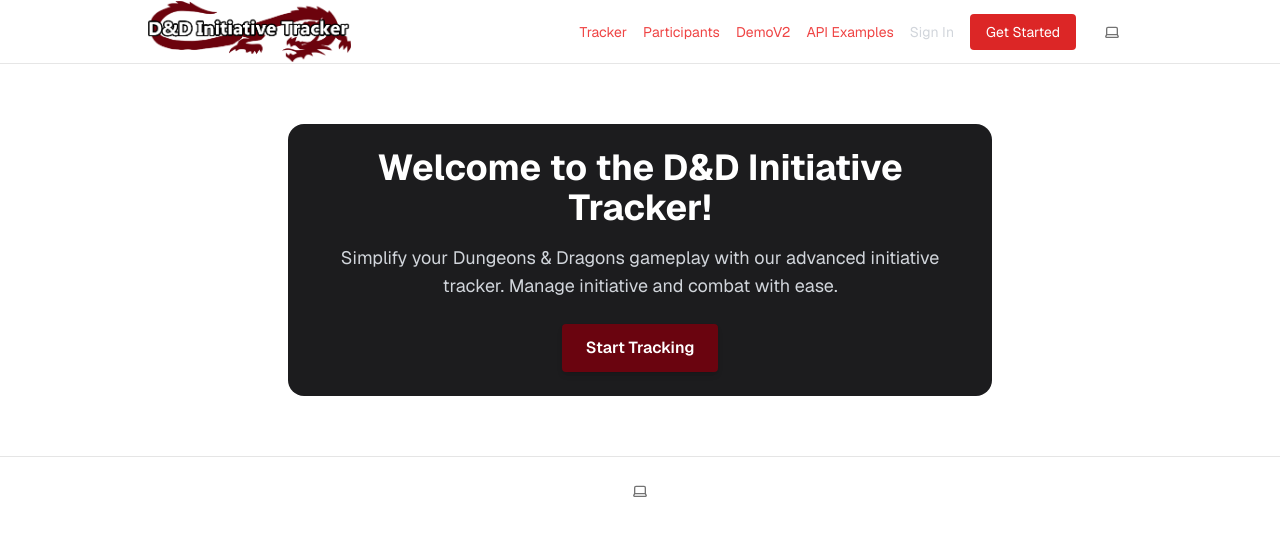
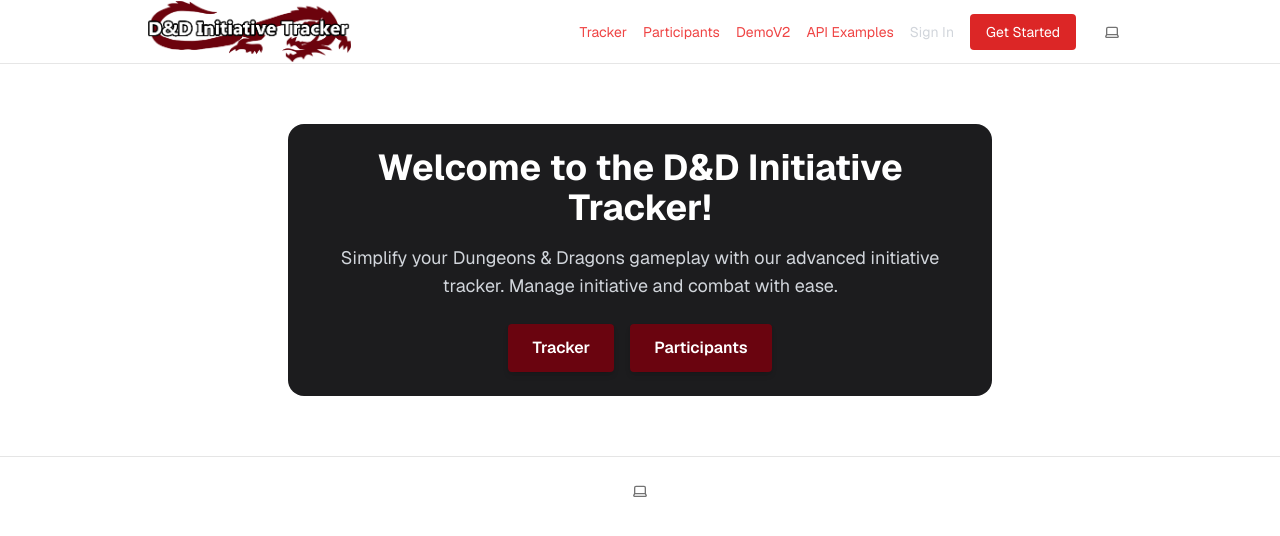
Before and after one commit to rakenduste-programmeerimine-2024/initiative-tracker, a Next.js app: page / in a window 1280 px wide. Shown: the top 536 px of the page. Built offline with nearby package versions, Linux system fonts and the light colour scheme; no server answers.

Commit message:
feat: add participants shortcut to front page

```diff
--- a/app/page.tsx
+++ b/app/page.tsx
@@ -15,7 +15,13 @@
             href="/tracker"
             className="px-6 py-3 bg-[#6a040f] text-white font-semibold rounded-sm shadow-md hover:bg-[#8a0511] transition"
           >
-            Start Tracking
+            Tracker
+          </Link>
+          <Link
+            href="/participants"
+            className="px-6 py-3 bg-[#6a040f] text-white font-semibold rounded-sm shadow-md hover:bg-[#8a0511] transition"
+          >
+            Participants
           </Link>
         </div>
       </div>
```
